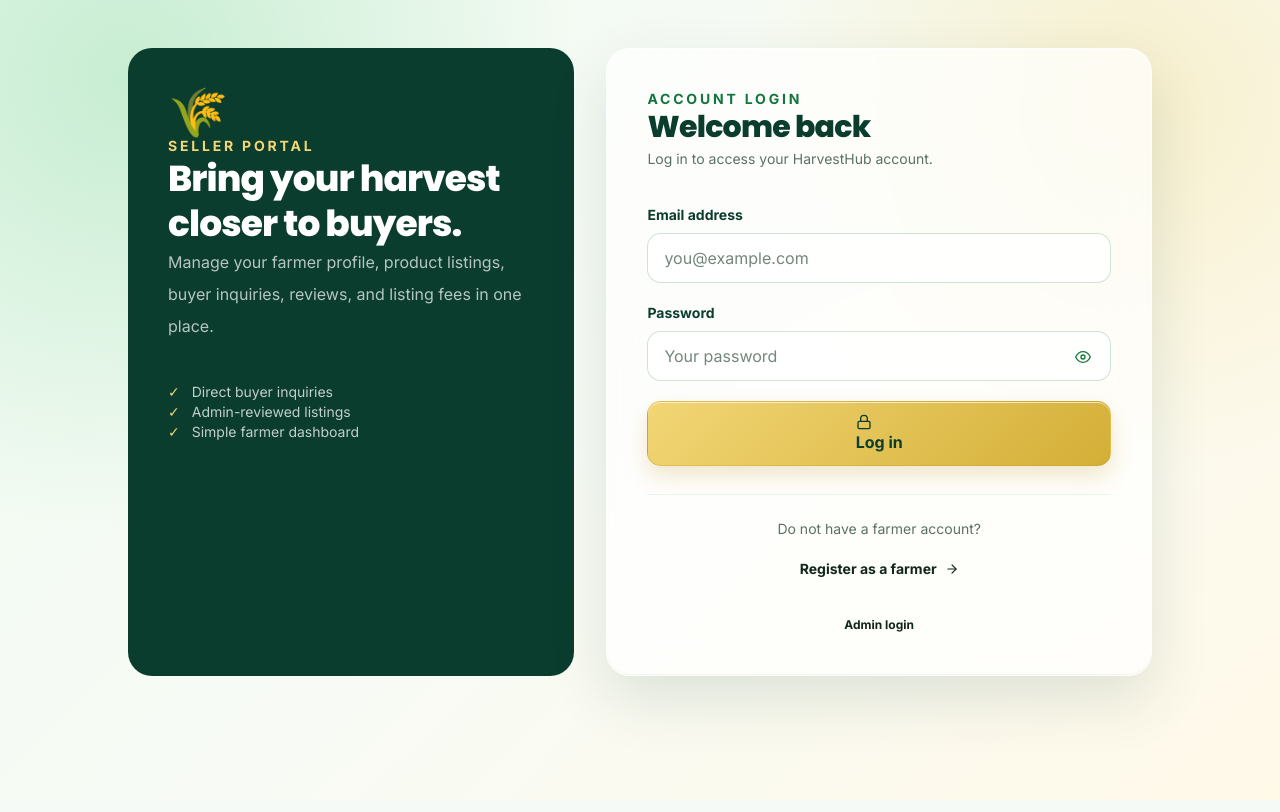
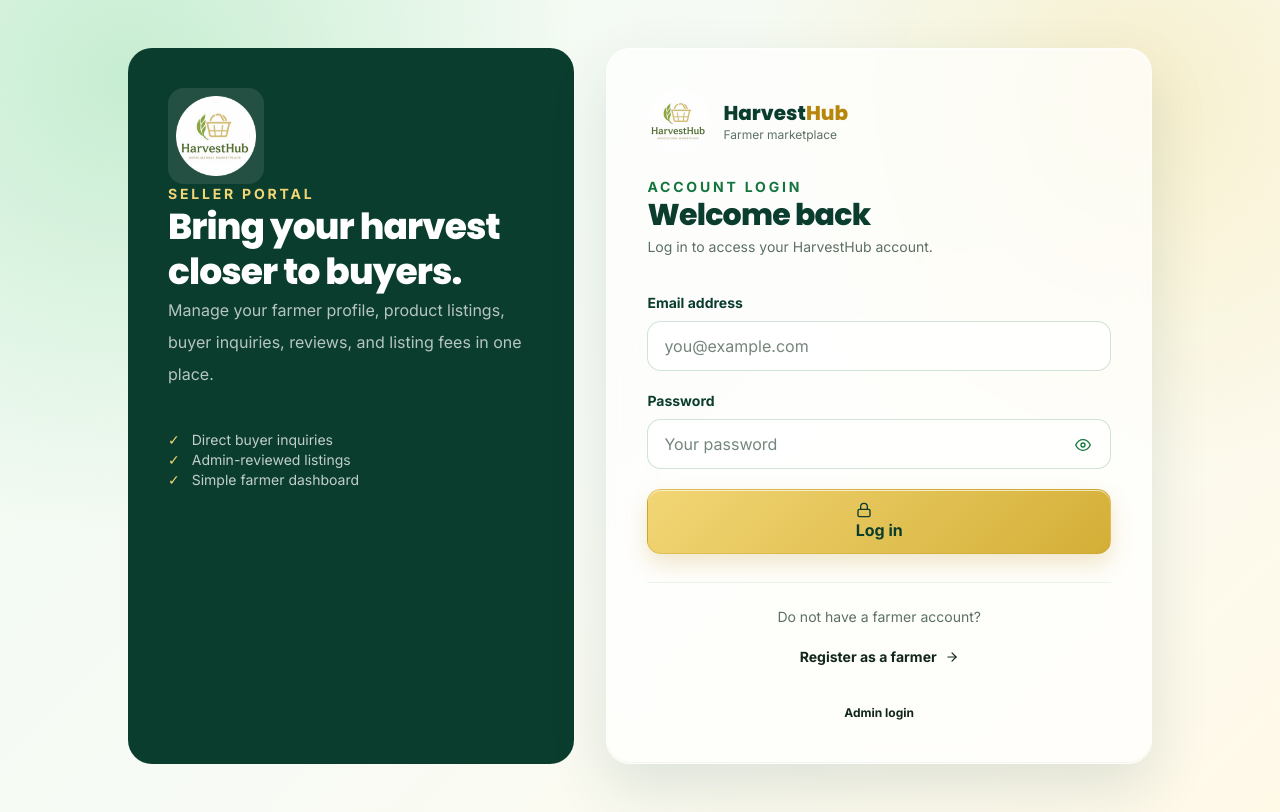
Before and after one commit to paulsitsit/HarvestHub, a React (Vite) app in the folder harvesthub-frontend/: page /login in a window 1280 px wide. Built offline with nearby package versions, Linux system fonts and the light colour scheme; no server answers.

Commit message:
Add custom HarvestHub icon to login and dashboards

```diff
--- /dev/null
+++ b/harvesthub-frontend/src/components/common/BrandIcon.jsx
@@ -0,0 +1,30 @@
+const BrandIcon = ({
+  size = 'md',
+  className = '',
+  rounded = true
+}) => {
+  const sizes = {
+    xs: 'h-8 w-8',
+    sm: 'h-10 w-10',
+    md: 'h-16 w-16',
+    lg: 'h-24 w-24',
+    xl: 'h-32 w-32'
+  };
+
+  return (
+    <img
+      src="/harvesthub-icon.png"
+      alt="HarvestHub"
+      className={[
+        sizes[size] || sizes.md,
+        'shrink-0 object-contain',
+        rounded ? 'rounded-full' : '',
+        className
+      ]
+        .filter(Boolean)
+        .join(' ')}
+    />
+  );
+};
+
+export default BrandIcon;
--- a/harvesthub-frontend/src/components/layout/AdminLayout.jsx
+++ b/harvesthub-frontend/src/components/layout/AdminLayout.jsx
@@ -1,19 +1,25 @@
 import { useState } from 'react';
+
 import {
   FiArrowLeft,
   FiMenu,
   FiX
 } from 'react-icons/fi';
+
 import {
   Link,
   Outlet
 } from 'react-router-dom';
 
+import BrandIcon from '../common/BrandIcon.jsx';
 import AdminSidebar from './AdminSidebar.jsx';
 import AnimatedBackground from './AnimatedBackground.jsx';
 
 const AdminLayout = () => {
-  const [mobileOpen, setMobileOpen] = useState(false);
+  const [
+    mobileOpen,
+    setMobileOpen
+  ] = useState(false);
 
   const closeMobileMenu = () => {
     setMobileOpen(false);
@@ -28,7 +34,11 @@ const AdminLayout = () => {
           <div className="flex items-center gap-3">
             <button
               type="button"
-              onClick={() => setMobileOpen((current) => !current)}
+              onClick={() =>
+                setMobileOpen(
+                  (current) => !current
+                )
+              }
               aria-label={
                 mobileOpen
                   ? 'Close admin menu'
@@ -46,11 +56,15 @@ const AdminLayout = () => {
 
             <Link
               to="/"
-              className="font-[Poppins] text-xl font-extrabold text-[var(--green-900)]"
+              className="flex items-center gap-3"
             >
-              Harvest
-              <span className="text-[var(--gold-600)]">
-                Hub
+              <BrandIcon size="sm" />
+
+              <span className="font-[Poppins] text-xl font-extrabold text-[var(--green-900)]">
+                Harvest
+                <span className="text-[var(--gold-600)]">
+                  Hub
+                </span>
               </span>
             </Link>
           </div>
--- a/harvesthub-frontend/src/components/layout/FarmerLayout.jsx
+++ b/harvesthub-frontend/src/components/layout/FarmerLayout.jsx
@@ -1,5 +1,13 @@
-import { Outlet, Link } from 'react-router-dom';
-import { FiArrowLeft } from 'react-icons/fi';
+import {
+  Link,
+  Outlet
+} from 'react-router-dom';
+
+import {
+  FiArrowLeft
+} from 'react-icons/fi';
+
+import BrandIcon from '../common/BrandIcon.jsx';
 import FarmerSidebar from './FarmerSidebar.jsx';
 import FarmerBottomNav from './FarmerBottomNav.jsx';
 import AnimatedBackground from './AnimatedBackground.jsx';
@@ -13,10 +21,15 @@ const FarmerLayout = () => {
         <div className="mx-auto flex min-h-[72px] max-w-[1600px] items-center justify-between gap-4 px-5 lg:px-8">
           <Link
             to="/"
-            className="font-[Poppins] text-xl font-extrabold text-[var(--green-900)]"
+            className="flex items-center gap-3"
           >
-            Harvest<span className="text-[var(--gold-600)]">
-              Hub
+            <BrandIcon size="sm" />
+
+            <span className="font-[Poppins] text-xl font-extrabold text-[var(--green-900)]">
+              Harvest
+              <span className="text-[var(--gold-600)]">
+                Hub
+              </span>
             </span>
           </Link>
 
--- a/harvesthub-frontend/src/pages/auth/Login.jsx
+++ b/harvesthub-frontend/src/pages/auth/Login.jsx
@@ -16,9 +16,11 @@ import {
   useNavigate
 } from 'react-router-dom';
 
+import BrandIcon from '../../components/common/BrandIcon.jsx';
 import Button from '../../components/common/Button.jsx';
 import GlassCard from '../../components/common/GlassCard.jsx';
 import Input from '../../components/common/Input.jsx';
+
 import useAuth from '../../hooks/useAuth.js';
 import useToast from '../../hooks/useToast.js';
 
@@ -39,8 +41,10 @@ const Login = () => {
   const { login } = useAuth();
   const { success, error } = useToast();
 
-  const [showPassword, setShowPassword] =
-    useState(false);
+  const [
+    showPassword,
+    setShowPassword
+  ] = useState(false);
 
   const {
     register,
@@ -88,7 +92,11 @@ const Login = () => {
     <div className="mx-auto flex min-h-[75vh] max-w-6xl items-center justify-center px-5 py-12 lg:px-8">
       <div className="grid w-full max-w-5xl gap-8 lg:grid-cols-[0.9fr_1.1fr]">
         <section className="hidden rounded-3xl bg-[var(--green-900)] p-10 text-white lg:block">
-          <div className="text-5xl">🌾</div>
+          <BrandIcon
+            size="lg"
+            rounded={false}
+            className="rounded-2xl bg-white/10 p-2"
+          />
 
           <p className="mt-10 text-sm font-bold uppercase tracking-[0.2em] text-[var(--gold-300)]">
             Seller portal
@@ -130,6 +138,23 @@ const Login = () => {
 
         <GlassCard className="rounded-3xl p-7 sm:p-10">
           <div className="mb-8">
+            <div className="mb-6 flex items-center gap-3">
+              <BrandIcon size="md" />
+
+              <div>
+                <p className="font-[Poppins] text-xl font-extrabold text-[var(--green-900)]">
+                  Harvest
+                  <span className="text-[var(--gold-600)]">
+                    Hub
+                  </span>
+                </p>
+
+                <p className="text-xs text-[var(--muted)]">
+                  Farmer marketplace
+                </p>
+              </div>
+            </div>
+
             <p className="text-sm font-bold uppercase tracking-[0.2em] text-[var(--green-700)]">
               Account login
             </p>
@@ -157,7 +182,8 @@ const Login = () => {
                 required: 'Email is required',
                 pattern: {
                   value: /^\S+@\S+\.\S+$/,
-                  message: 'Enter a valid email address'
+                  message:
+                    'Enter a valid email address'
                 }
               })}
             />
```
Also changed, not shown: harvesthub-frontend/src/pages/admin/AdminDashboard.jsx (+110 -27 lines), harvesthub-frontend/public/harvesthub-icon.png (added).
